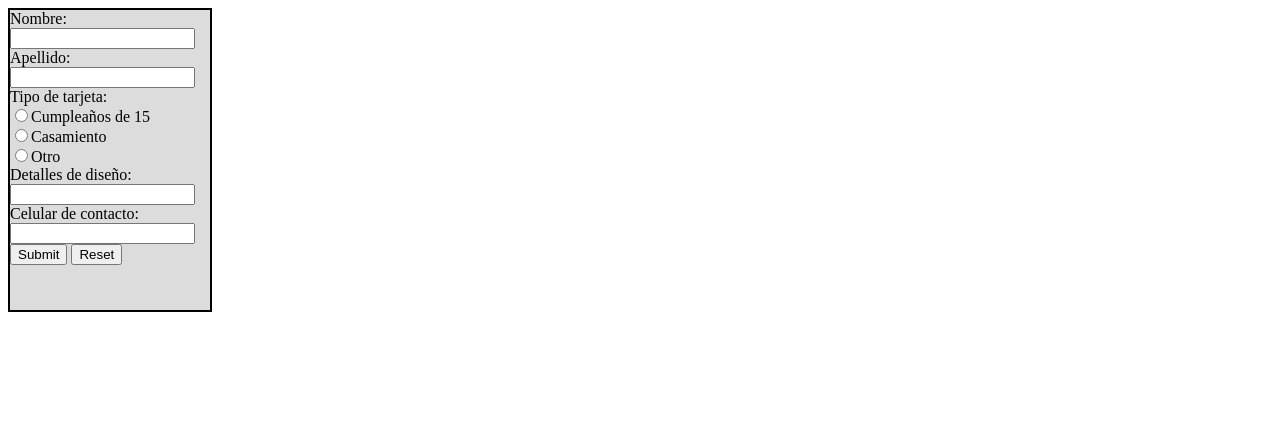
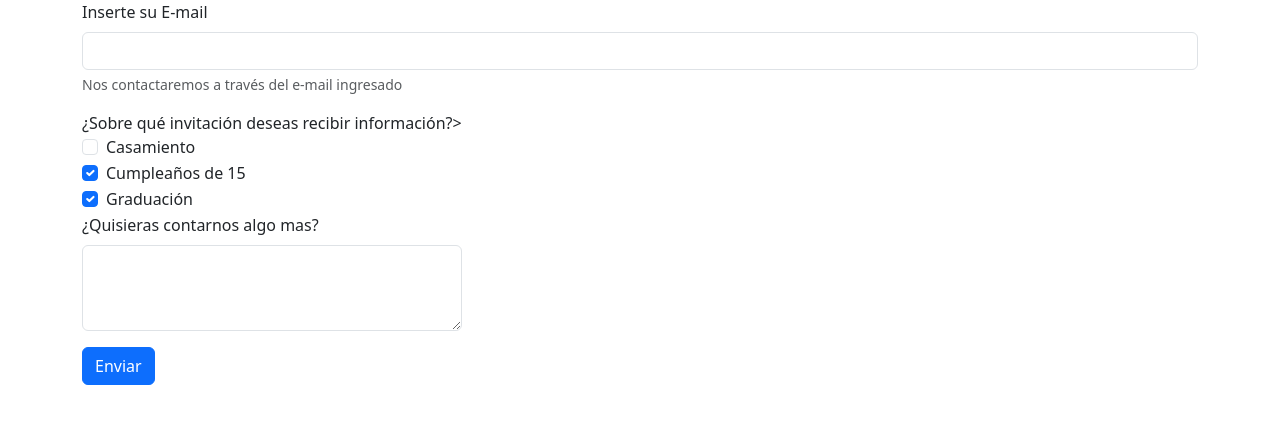
Before and after one commit to juliidiaz/tareas_AAPRO, a plain HTML site: page contacto.html in a window 1280 px wide. Drawn offline with nearby package versions, Linux system fonts and the light colour scheme.

Commit message:
Add files via upload
TAREA CLASE 8

```diff
--- a/contacto.html
+++ b/contacto.html
@@ -4,28 +4,50 @@
     <meta charset="UTF-8">
     <meta http-equiv="X-UA-Compatible" content="IE=edge">
     <meta name="viewport" content="width=device-width, initial-scale=1.0">
+    <link href="https://cdn.jsdelivr.net/npm/bootstrap@5.3.0-alpha1/dist/css/bootstrap.min.css" rel="stylesheet" integrity="sha384-GLhlTQ8iRABdZLl6O3oVMWSktQOp6b7In1Zl3/Jr59b6EGGoI1aFkw7cmDA6j6gD" crossorigin="anonymous">
     <link rel="stylesheet" href="/style.css">
 
     <title>DouceDiseno</title>
 </head>
 <body>
-    <div class="bordecontacto">
+    <div class="container">
         <form>
-            Nombre:
-                <input type="text" name="" id=""> <br>
-            Apellido:
-                <input type="text" name="" id=""> <br>
-            Tipo de tarjeta: <br>
-                <input type="radio" name="" id="">Cumpleaños de 15 <br>
-                <input type="radio">Casamiento <br>
-                <input type="radio" name="" id="">Otro <br>
-            Detalles de diseño: <br>
-                <input type="textarea"> <br>
-            Celular de contacto: <br>
-                <input type="email"> <br>
-                <input type="submit" name="" id="">
-                <input type="reset">
+            <div class="mb-3">
+              <label for="exampleInputEmail1" class="form-label">Inserte su E-mail</label>
+              <input type="email" class="form-control" id="exampleInputEmail1" aria-describedby="emailHelp">
+              <div id="emailHelp" class="form-text">Nos contactaremos a través del e-mail ingresado</div>
+            </div>
+
+            <label for="exampleInputEmail1" class="form-label">¿Sobre qué invitación deseas recibir información?>
+
+            <div class="form-check">
+                <input class="form-check-input" type="checkbox" value="" id="flexCheckDefault">
+                <label class="form-check-label" for="flexCheckDefault">
+                  Casamiento
+                </label>
+            </div>
+
+            <div class="form-check">
+                <input class="form-check-input" type="checkbox" value="" id="flexCheckChecked" checked>
+                <label class="form-check-label" for="flexCheckChecked">
+                  Cumpleaños de 15
+                </label>
+            </div>
+
+            <div class="form-check">
+                <input class="form-check-input" type="checkbox" value="" id="flexCheckChecked" checked>
+                <label class="form-check-label" for="flexCheckChecked">
+                  Graduación
+                </label>
+            </div>
+
+            <div class="mb-3">
+                <label for="exampleFormControlTextarea1" class="form-label">¿Quisieras contarnos algo mas?</label>
+                <textarea class="form-control" id="exampleFormControlTextarea1" rows="3"></textarea>
+            </div>
+
+            <button type="submit" class="btn btn-primary">Enviar</button>
         </form>
-    </div>
+
 </body>
 </html>
```
Also changed, not shown: index.html (+1 -0 lines).
